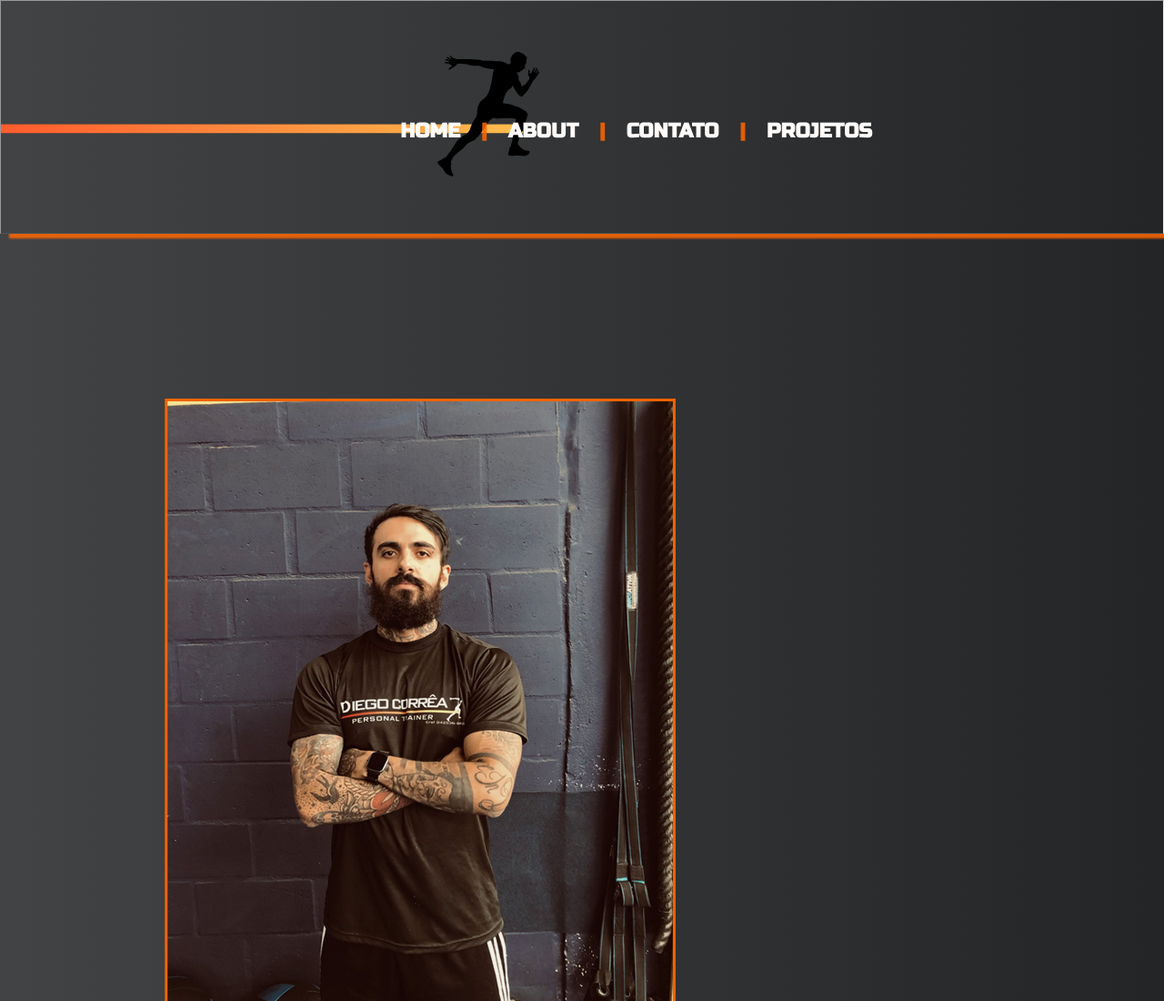
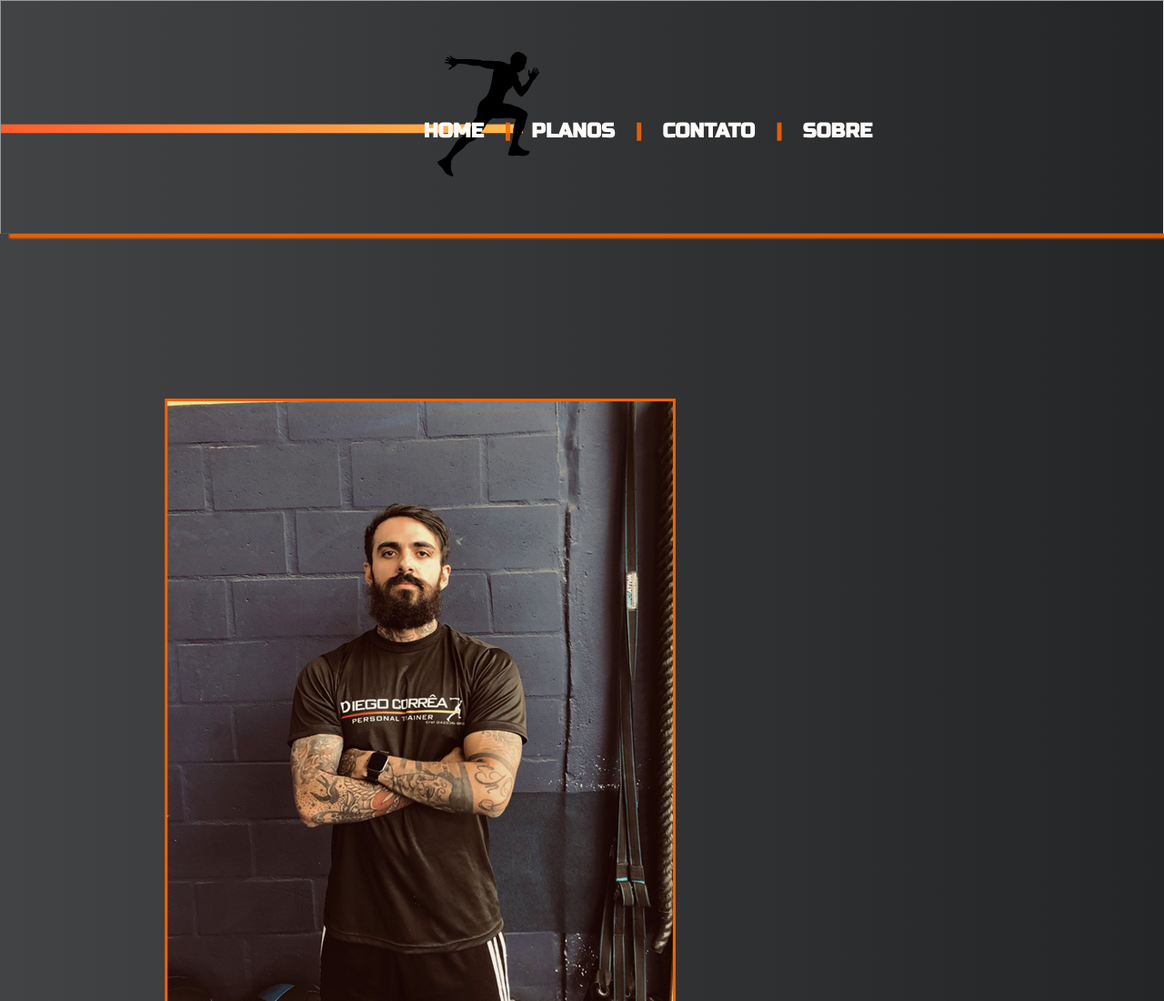
Before and after one commit to mt0r/Projeto, a plain HTML site: page about.html in a window 1280 px wide. Shown: the top 1100 px of the page at 91% size. Drawn offline with Linux system fonts and the light colour scheme; a web font is replaced by a local one.

Commit message:
alterações background e criação página de planos

```diff
--- a/about.html
+++ b/about.html
@@ -4,7 +4,7 @@
 <head>
     <meta name="viewport" content="width=device-width">
     <meta charset="UTF-8">
-    <title>About | Personal Diego Corrêa</title>
+    <title>Home | Personal Diego Corrêa</title>
     <link rel="stylesheet" href="./reset.css">
     <link rel="stylesheet" href="./style.css">
     <link
@@ -15,7 +15,6 @@
 
 <body>
     <header>
-
         <div class="caixa">
             <h1 id="logo"><a href="./index.html"><img src="logo clean2.png"></h1></a>
         </div>
@@ -24,11 +23,11 @@
                 <ul>
                     <li><a href="index.html">Home</a></li>
                     <li>|</li>
-                    <li><a href="about.html">About</a></li>
+                    <li><a href="planos.html">Planos</a></li>
                     <li>|</li>
                     <li><a href="contato.html">Contato</a></li>
                     <li>|</li>
-                    <li><a href="projetos.html">Projetos</a></li>
+                    <li><a href="sobre.html">Sobre</a></li>
                 </ul>
             </nav>
         </div>
@@ -61,9 +60,7 @@
                     </ul>
                 </div>
             </div>
-
         </section>
-
     </main>
     <footer>
         <p class="copyright">&copy; Developed by Renan Marra | 2022 all rights reserved.</p>
```
